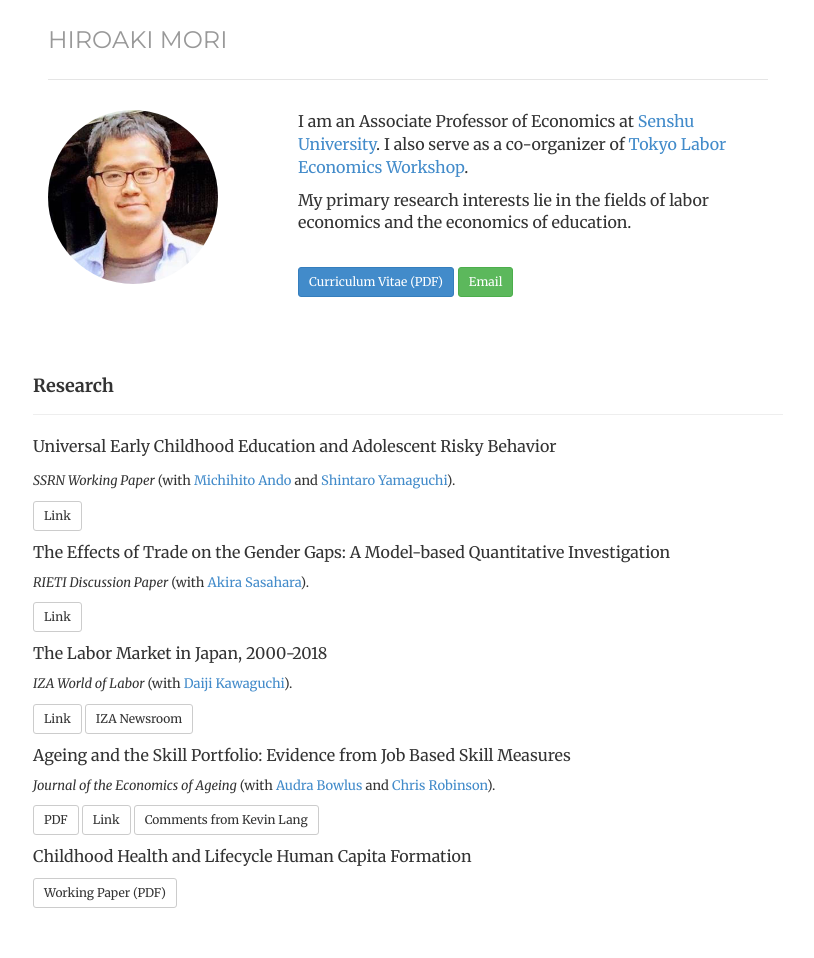
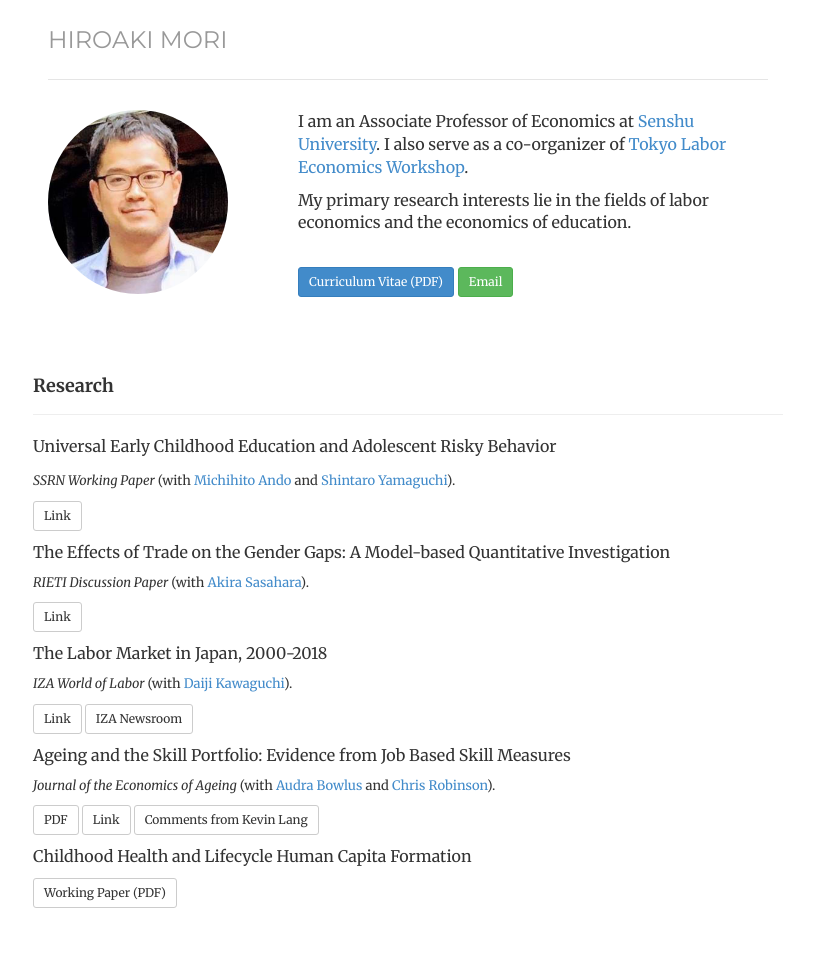
Before and after one commit to morihiroaki/morihiroaki.github.io, a Jekyll site: the page built from index.html, in a window 1280 px wide. Shown: the whole page, without its empty margins (232-1046 px from the left). Built offline with Jekyll 4.4.1, drawn with Linux system fonts in a browser that asks for light colours.

Commit message:
Update index.html

```diff
--- a/index.html
+++ b/index.html
@@ -10,7 +10,7 @@
 
 <div class="box text-left">
 <div class='col-sm-4 text-left'>
-<img  class="img-circle avatar" width="170" alt="Hiro Mori" src="files/portrait2.jpg">
+<img  class="img-circle avatar" width="180" alt="Hiro Mori" src="files/portrait2.jpg">
 </div>
 </div>
 
```
